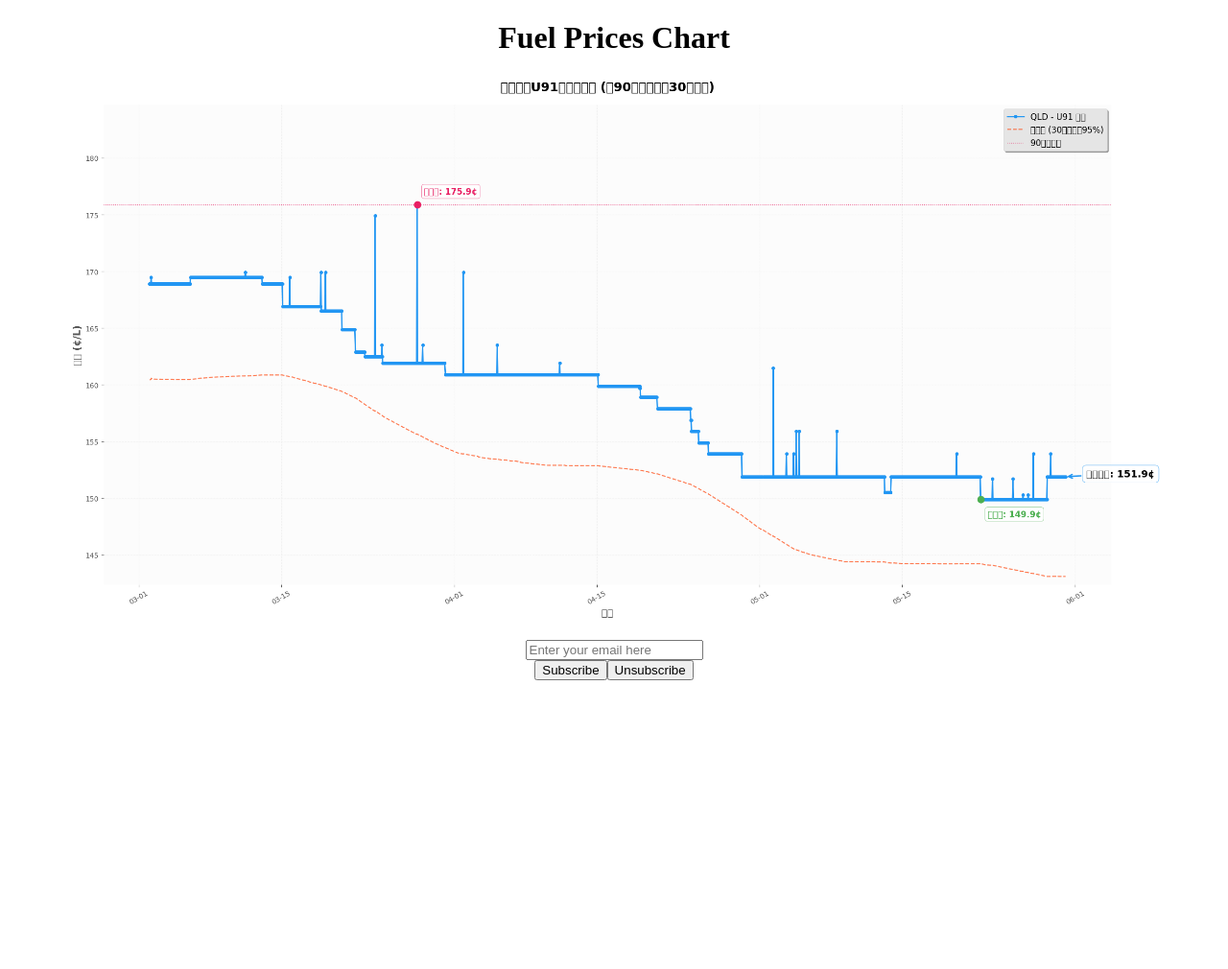
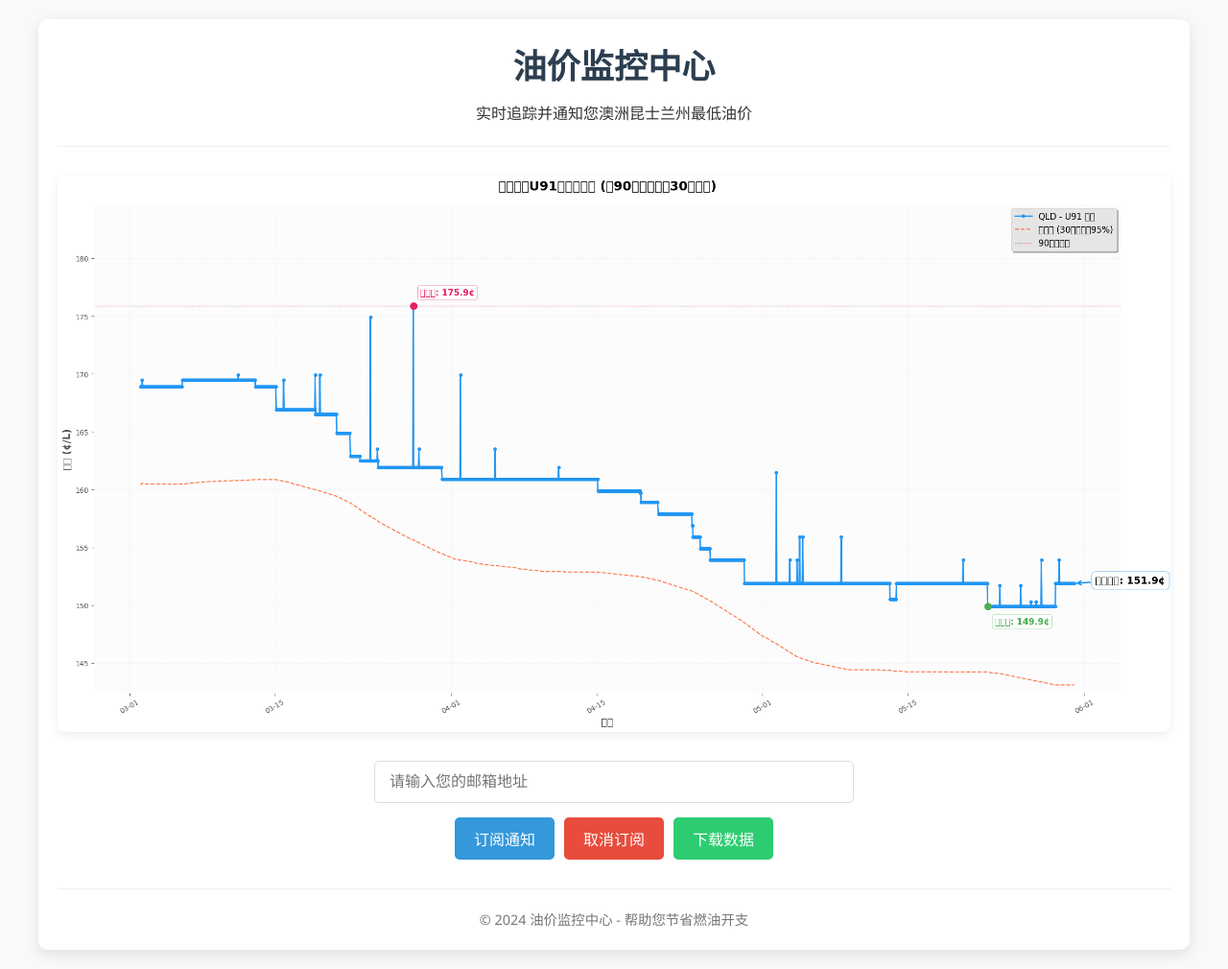
Before and after one commit to Joezhou1211/7-11_Fuel_Price_Monitor, a Flask app: page / in a window 1280 px wide. Shown: the whole page at 96% size. Before the commit the page ends 709 px from the top, so only its background shows below. Run offline with Flask 3, Linux system fonts and the light colour scheme.

Commit message:
Add files via upload

```diff
--- a/templates/index.html
+++ b/templates/index.html
@@ -1,16 +1,185 @@
 <!DOCTYPE html>
-<html>
+<html lang="zh">
 <head>
-    <title>Fuel Prices Chart</title>
+    <meta charset="UTF-8">
+    <meta name="viewport" content="width=device-width, initial-scale=1.0">
+    <title>油价监控中心</title>
+    <style>
+        :root {
+            --primary-color: #3498db;
+            --secondary-color: #2ecc71;
+            --danger-color: #e74c3c;
+            --dark-color: #2c3e50;
+            --light-color: #ecf0f1;
+        }
+
+        * {
+            margin: 0;
+            padding: 0;
+            box-sizing: border-box;
+        }
+
+        body {
+            font-family: 'Segoe UI', Tahoma, Geneva, Verdana, sans-serif;
+            line-height: 1.6;
+            color: #333;
+            background-color: #f9f9f9;
+            padding: 20px;
+        }
+
+        .container {
+            max-width: 1200px;
+            margin: 0 auto;
+            padding: 20px;
+            background-color: white;
+            border-radius: 10px;
+            box-shadow: 0 5px 15px rgba(0, 0, 0, 0.1);
+        }
+
+        header {
+            text-align: center;
+            margin-bottom: 30px;
+            padding-bottom: 20px;
+            border-bottom: 1px solid #eee;
+        }
+
+        h1 {
+            color: var(--dark-color);
+            font-size: 2.2rem;
+            margin-bottom: 10px;
+        }
+
+        .chart-container {
+            margin-bottom: 30px;
+            border-radius: 8px;
+            overflow: hidden;
+            box-shadow: 0 3px 10px rgba(0, 0, 0, 0.08);
+        }
+
+        .chart-img {
+            width: 100%;
+            height: auto;
+            display: block;
+        }
+
+        .form-control {
+            margin-bottom: 25px;
+        }
+
+        .input-group {
+            display: flex;
+            flex-direction: column;
+            gap: 15px;
+            max-width: 500px;
+            margin: 0 auto;
+        }
+
+        input {
+            padding: 12px 15px;
+            border: 1px solid #ddd;
+            border-radius: 5px;
+            font-size: 1rem;
+            width: 100%;
+            transition: border-color 0.3s;
+        }
+
+        input:focus {
+            outline: none;
+            border-color: var(--primary-color);
+            box-shadow: 0 0 0 2px rgba(52, 152, 219, 0.25);
+        }
+
+        .button-container {
+            display: flex;
+            gap: 10px;
+            justify-content: center;
+            flex-wrap: wrap;
+        }
+
+        button {
+            padding: 10px 20px;
+            border: none;
+            border-radius: 5px;
+            font-size: 1rem;
+            font-weight: 500;
+            cursor: pointer;
+            transition: all 0.3s;
+        }
+
+        #subscribeButton {
+            background-color: var(--primary-color);
+            color: white;
+        }
+
+        #subscribeButton:hover {
+            background-color: #2980b9;
+        }
+
+        #unsubscribeButton {
+            background-color: var(--danger-color);
+            color: white;
+        }
+
+        #unsubscribeButton:hover {
+            background-color: #c0392b;
+        }
+
+        #downloadButton {
+            background-color: var(--secondary-color);
+            color: white;
+        }
+
+        #downloadButton:hover {
+            background-color: #27ae60;
+        }
+
+        footer {
+            text-align: center;
+            margin-top: 30px;
+            padding-top: 20px;
+            border-top: 1px solid #eee;
+            color: #777;
+            font-size: 0.9rem;
+        }
+
+        @media (max-width: 768px) {
+            .button-container {
+                flex-direction: column;
+                align-items: center;
+            }
+
+            button {
+                width: 100%;
+                max-width: 300px;
+            }
+        }
+    </style>
 </head>
 <body>
-    <h1 style="display: flex;justify-content: center;align-items: center;">Fuel Prices Chart</h1>
-<img src="static/fuel_prices_chart.png" alt="Fuel Prices Chart" style="display: block; margin: auto; width:90%; height:auto;">
-    <br>
-    <input id="inputField" type="text" placeholder="Enter your email here" style="display: block; margin:auto;">
-    <div class="button-container" style="display: flex;justify-content: center;align-items: center;">
-        <button id="subscribeButton">Subscribe</button>
-        <button id="unsubscribeButton">Unsubscribe</button>
+    <div class="container">
+        <header>
+            <h1>油价监控中心</h1>
+            <p>实时追踪并通知您澳洲昆士兰州最低油价</p>
+        </header>
+
+        <div class="chart-container">
+            <img src="static/fuel_prices_chart.png" alt="油价走势图" class="chart-img">
+        </div>
+
+        <div class="form-control">
+            <div class="input-group">
+                <input id="inputField" type="email" placeholder="请输入您的邮箱地址">
+                <div class="button-container">
+                    <button id="subscribeButton">订阅通知</button>
+                    <button id="unsubscribeButton">取消订阅</button>
+                    <button id="downloadButton">下载数据</button>
+                </div>
+            </div>
+        </div>
+
+        <footer>
+            <p>&copy; 2024 油价监控中心 - 帮助您节省燃油开支</p>
+        </footer>
     </div>
 
     <script src="static/script.js"></script>
```
